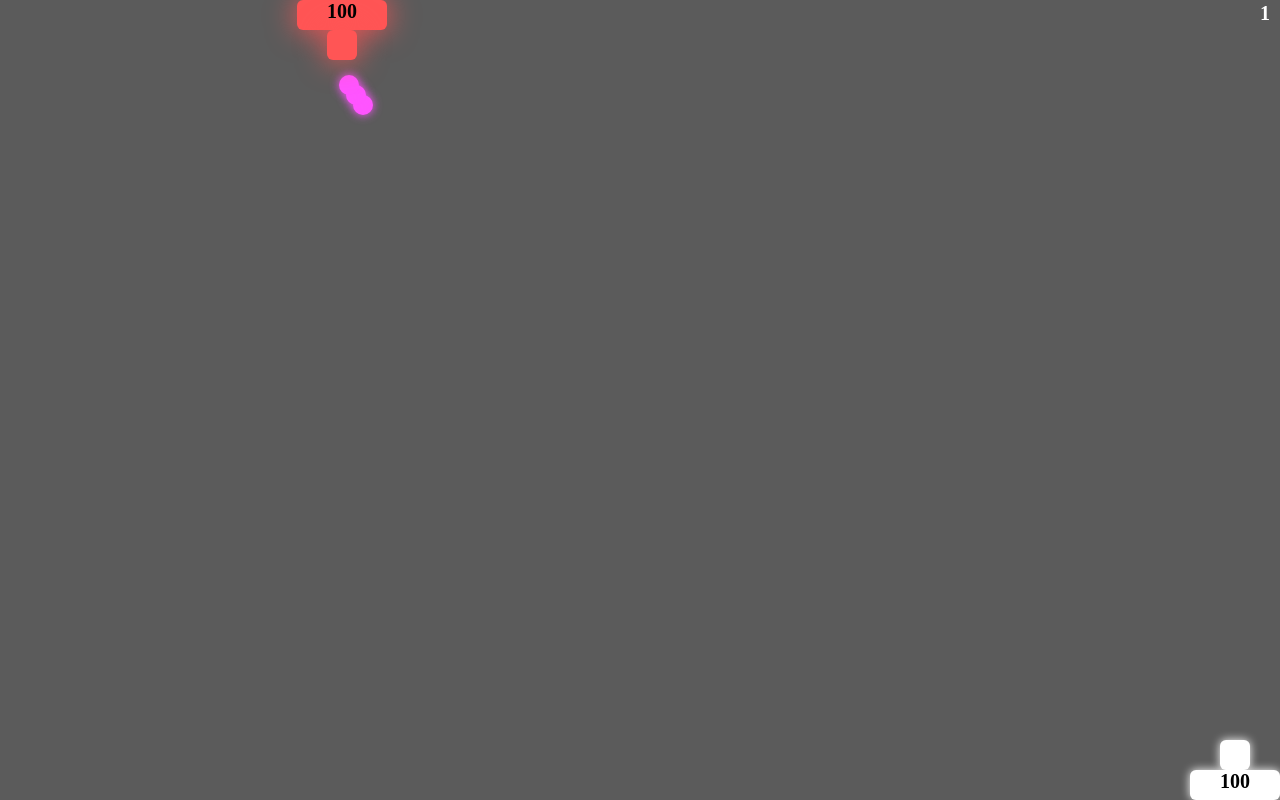
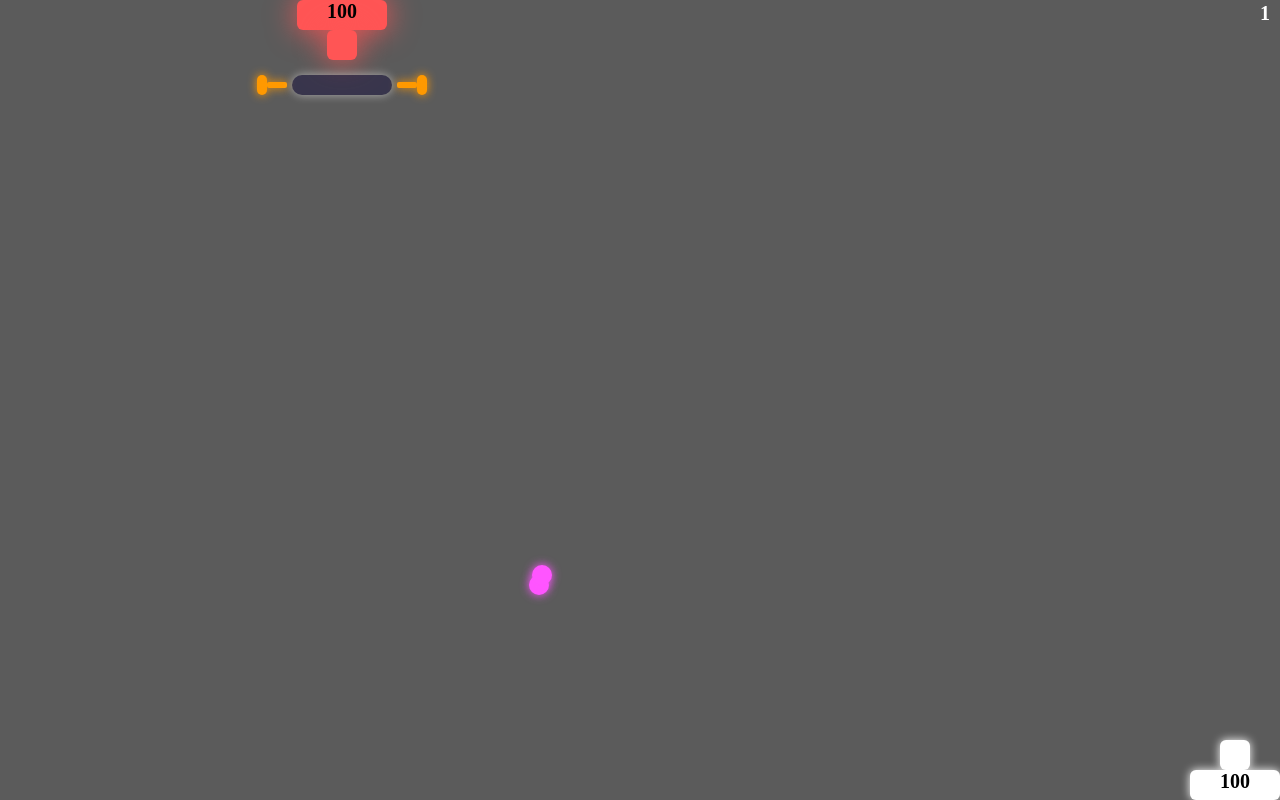
Before and after one commit to supercaracal/duel-shooting, a plain HTML site: page index.html in a window 1280 px wide. Drawn offline with Linux system fonts and the light colour scheme.

Commit message:
enhanced enemy

```diff
--- a/index.html
+++ b/index.html
@@ -5,13 +5,13 @@
 <title>Duel Shooting</title>
 <script type="text/javascript" src="./js/prototype.js"></script>
 <script type="text/javascript" src="./js/duelshooting.js"></script>
-</head>
-<body>
 <script type="text/javascript">
 var ds = null;
 Event.observe(window, 'load', function () {
     ds = new DuelShooting();
 });
 </script>
+</head>
+<body>
 </body>
 </html>
--- a/js/duelshooting.js
+++ b/js/duelshooting.js
@@ -51,12 +51,6 @@ var DuelShooting = Class.create({
      * @type {number}
      */
     timerId: null,
-
-    /**
-     *
-     * @type {number}
-     */
-    timerIdDebug: null,
 
     /**
      *
@@ -192,6 +186,30 @@ var DuelShooting = Class.create({
 
     /**
      *
+     * @ty@e {Element}
+     */
+    enemyIFieldFunnelLeft: null,
+
+    /**
+     *
+     * @type {Element}
+     */
+    enemyIFieldFunnelRight: null,
+
+    /**
+     *
+     * @type {Element}
+     */
+    enemyIField: null,
+
+    /**
+     *
+     * @type {boolean}
+     */
+    isActiveEnemyIField: null,
+
+    /**
+     *
      * @type {boolean}
      */
     isEnemyMoveRight: null,
@@ -215,6 +233,8 @@ var DuelShooting = Class.create({
         this.createEnemy();
         this.createTimeCounter();
         this.createShip();
+        this.createEnemyIFieldFunnels();
+        this.createEnemyIField();
         this.shipBullets = [];
         this.enemyBullets = [];
         this.shipFunnels = [];
@@ -225,6 +245,7 @@ var DuelShooting = Class.create({
         this.enemyBulletCount = 0;
         this.comeBackShipFunnels = [];
         this.enemyTurn = true;
+        this.isActiveEnemyIField = false;
         Event.observe(window, 'resize', this.redeploy.bindAsEventListener(this));
         this.animateOpening(
              this.TITLE_TEXT,
@@ -287,6 +308,9 @@ var DuelShooting = Class.create({
             getPos: function (div) {
                 return {top: div.getStyle('top').replace('px', '') - 0, left: div.getStyle('left').replace('px', '') - 0};
             },
+            getTransformRotate: function (div) {
+                return (div.getStyle('-webkit-transform') || div.getStyle('-moz-transform')).replace('rotate(', '').replace('deg)', '') - 0;
+            },
             setTop: function (div, px) {
                 div.setStyle({top: px + 'px'});
             },
@@ -296,6 +320,9 @@ var DuelShooting = Class.create({
             setPos: function (div, pxs) {
                 if (pxs['top'] !== undefined) div.setStyle({top: pxs.top + 'px'});
                 if (pxs['left'] !== undefined) div.setStyle({left: pxs.left + 'px'});
+            },
+            setTransformRotate: function (div, value) {
+                div.setStyle({'-webkit-transform': 'rotate(' + value + 'deg)', '-moz-transform': 'rotate(' + value + 'deg)'});
             }
         });
     },
@@ -415,6 +442,28 @@ var DuelShooting = Class.create({
         obj.insert(new Element('div').setStyle({width: '30px', height: '30px', backgroundColor: color, borderRadius: '6px', boxShadow: '0px 0px 10px ' + color, marginLeft: '30px'}));
         obj.insert(new Element('div').setStyle({width: '90px', height: '30px', backgroundColor: color, borderRadius: '6px', boxShadow: '0px 0px 10px ' + color, textAlign: 'center', fontWeight: 800, fontSize: '20px'}).update(this.shipHP));
         this.ship = obj;
+    },
+
+    /**
+     *
+     * @private
+     */
+    createEnemyIFieldFunnels: function () {
+        this.enemyIFieldFunnelLeft = this.getEnemyFunnel();
+        this.enemyIFieldFunnelRight = this.getEnemyFunnel();
+        this.moveEnemyIFieldFunnels();
+        this.enemyIFieldFunnelLeft.setTransformRotate(225);
+        this.enemyIFieldFunnelRight.setTransformRotate(135);
+    },
+
+    /**
+     *
+     * @private
+     */
+    createEnemyIField: function () {
+        var color = '#FFFFFF';
+        this.enemyIField = new Element('div').setStyle({width: '100px', height: '20px', backgroundColor: color, zIndex: this.Z_INDEX_BASE + 11, position: 'fixed', top: '75px', left: '0px', boxShadow: '0px 0px 10px ' + color, borderRadius: '10px', display: 'none'});
+        this.enemyIField.setOpacity(0.5);
     },
 
     /**
@@ -615,6 +664,11 @@ var DuelShooting = Class.create({
             }
             top = elm.getTop();
             left = elm.getLeft();
+            if (this.isActiveEnemyIField && top - 10 < 80 && enemyLeft - 25 < left && left < enemyLeft + 95) {
+                this.shipBullets[i] = null;
+                elm.remove();
+                continue;
+            }
             if ((enemyLeft - 25 < left) && (left <= enemyLeft + 5) && (top - 10 < 30)) {
                 this.shipBullets[i] = null;
                 elm.remove();
@@ -766,7 +820,7 @@ var DuelShooting = Class.create({
         var searchSectorY = 30;
         var isLeft = false;
         var elm, top, left;
-        for (var i = 0, len = this.shipBullets.length; i < len; ++i) {
+        for (var i = 0, len = this.shipBullets.length; !this.isActiveEnemyIField && i < len; ++i) {
             elm = this.shipBullets[i];
             if (!elm) {
                 continue;
@@ -793,6 +847,41 @@ var DuelShooting = Class.create({
         var inc = 10;
         this.addEnemyAfterimage([enemyLeft, enemyLeft + (inc * 3 * sign), enemyLeft + (inc * 6 * sign)]);
         this.se.get('newtype').replay();
+    },
+
+    /**
+     *
+     * @private
+     */
+    moveEnemyIFieldFunnels: function () {
+        this.enemyIFieldFunnelLeft.setPos({top: this.enemy.getTop() + 70, left: this.enemy.getLeft() - 40});
+        this.enemyIFieldFunnelRight.setPos({top: this.enemy.getTop() + 70, left: this.enemy.getLeft() + 100});
+    },
+
+    /**
+     *
+     * @private
+     */
+    moveEnemyIField: function () {
+        this.enemyIField.setLeft(this.enemy.getLeft() - 5);
+    },
+
+    /**
+     *
+     * @private
+     */
+    rotateEnemyIFieldFunnels: function () {
+        if (this.isActiveEnemyIField) {
+            this.enemyIFieldFunnelLeft.setTransformRotate(270);
+            this.enemyIFieldFunnelRight.setTransformRotate(90);
+            return;
+        }
+        var deg = this.enemyIFieldFunnelLeft.getTransformRotate();
+        deg = deg > 360 ? 0 : deg;
+        this.enemyIFieldFunnelLeft.setTransformRotate(++deg);
+        deg = this.enemyIFieldFunnelRight.getTransformRotate();
+        deg = deg < 0 ? 360 : deg;
+        this.enemyIFieldFunnelRight.setTransformRotate(--deg);
     },
 
     /**
@@ -838,6 +927,39 @@ var DuelShooting = Class.create({
             this.se.get('lose').replay();
             return;
         }
+    },
+
+    /**
+     *
+     * Use debug.
+     *
+     * @param {number} num
+     * @private
+     */
+    setShipHP: function (num) {
+        this.shipHP = num;
+        this.ship.down(1).update(num);
+    },
+
+    /**
+     *
+     * Use debug.
+     *
+     * @param {number} num
+     * @private
+     */
+    setEnemyHP: function (num) {
+        this.enemyHP = num;
+        this.enemy.down(0).update(num);
+    },
+
+    /**
+     *
+     * @private
+     */
+    setEnemyIFieldColor: function () {
+        var color = '#' + Math.floor(Math.random() * 100).toColorPart() + Math.floor(Math.random() * 100).toColorPart() + Math.floor(Math.random() * 100).toColorPart();
+        this.enemyIField.setStyle({backgroundColor: color});
     },
 
     /**
@@ -1013,6 +1135,9 @@ var DuelShooting = Class.create({
         Element.insert(document.body, this.enemy);
         Element.insert(document.body, this.ship);
         Element.insert(document.body, this.timeCounter);
+        Element.insert(document.body, this.enemyIFieldFunnelLeft);
+        Element.insert(document.body, this.enemyIFieldFunnelRight);
+        Element.insert(document.body, this.enemyIField);
     },
 
     /**
@@ -1025,6 +1150,8 @@ var DuelShooting = Class.create({
         this.moveComeBackShipFunnels();
         this.battle();
         this.moveEnemy();
+        this.moveEnemyIFieldFunnels();
+        this.moveEnemyIField();
         this.moveEnemyBullets();
         this.moveEnemyFunnels();
     },
@@ -1047,8 +1174,8 @@ var DuelShooting = Class.create({
             if (this.megaCannonHeight % 3 === 0) this.addShipMegaCannonBullet();
             --this.megaCannonHeight;
         }
-        if ((50).isTiming()) {
-            this.enemyBulletCount += Math.floor(Math.random() * 100) % 9;
+        if (!this.isActiveEnemyIField && (50).isTiming()) {
+            this.enemyBulletCount += Math.floor(Math.random() * 100) % 5;
         }
         if (this.enemyBulletCount > 0) {
             this.addEnemyBullet(this.enemy, 60, this.enemy.getLeft() + 30);
@@ -1066,6 +1193,26 @@ var DuelShooting = Class.create({
                 }
             }).bind(this));
         }
+        if ((this.enemyHP > 100 ? 100 : this.enemyHP).isTiming() && (2).isTiming()) {
+            this.isActiveEnemyIField = !this.isActiveEnemyIField;
+            this.isActiveEnemyIField ? this.enemyIField.show() : this.enemyIField.hide();
+        }
+        if (this.isActiveEnemyIField) {
+            this.setEnemyIFieldColor();
+        }
+        this.rotateEnemyIFieldFunnels();
+    },
+
+    /**
+     *
+     * Use debug.
+     *
+     * @private
+     */
+    setupDebugMode: function () {
+        this.setShipHP(100000);
+        this.setEnemyHP(100000);
+        this.addEnemyFunnel();
     },
 
     /**
@@ -1073,11 +1220,22 @@ var DuelShooting = Class.create({
      * @private
      */
     start: function () {
+        if (this.timerId !== null) return;
         this.timerId = window.setInterval(this.moveElem.bind(this), this.INTERVAL_WAIT_MSEC);
         this.timeCountTimerId = window.setInterval((function () {
              ++this.timeCount;
              this.timeCounter.update(this.timeCount);
         }).bind(this), 1000);
+    },
+
+    /**
+     *
+     * Use debug.
+     *
+     * @private
+     */
+    pause: function () {
+        this.timerId === null ? this.start() : this.stop();
     },
 
     /**
@@ -1088,5 +1246,7 @@ var DuelShooting = Class.create({
         this.se.each((function (x) { x.value.stop(); }).bind(this));
         window.clearInterval(this.timerId);
         window.clearInterval(this.timeCountTimerId);
+        this.timerId = null;
+        this.timeCountTimerId = null;
     }
 });
```
